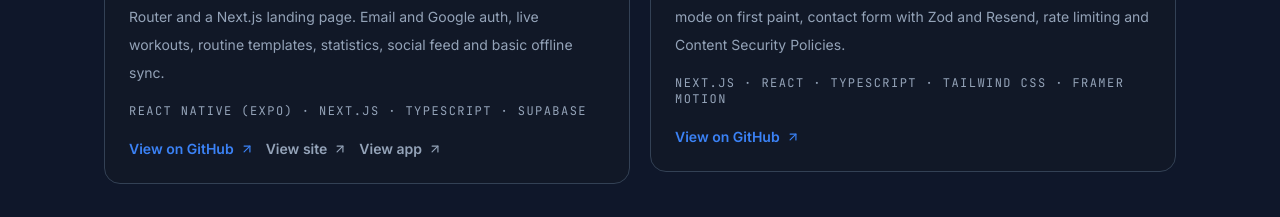
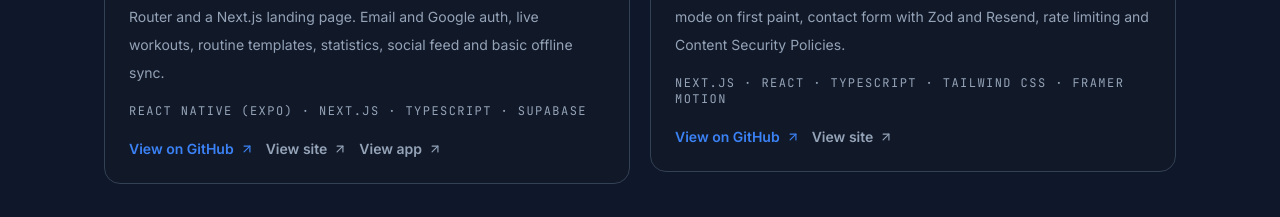
Before and after one commit to nikitayxp/portfolio-site, a Next.js app: page /en in a window 1280 px wide. Shown: the part 2000-2217 px from the top of the page. Built offline with nearby package versions, Linux system fonts and the light colour scheme; no server answers.

Commit message:
chore: update site URL to nikitayxp.is-a.dev

```diff
--- a/src/app/layout.tsx
+++ b/src/app/layout.tsx
@@ -29,7 +29,7 @@ export const metadata: Metadata = {
   },
   description:
     "Full Stack Developer portfolio — Next.js, React Native, Supabase and modern web apps.",
-  metadataBase: new URL("https://portfolio-nikita-slobodeniuc.vercel.app"),
+  metadataBase: new URL("https://nikitayxp.is-a.dev"),
   alternates: {
     languages: {
       pt: "/pt",
--- a/src/app/robots.ts
+++ b/src/app/robots.ts
@@ -6,6 +6,6 @@ export default function robots(): MetadataRoute.Robots {
       userAgent: "*",
       allow: "/",
     },
-    sitemap: "https://portfolio-nikita-slobodeniuc.vercel.app/sitemap.xml",
+    sitemap: "https://nikitayxp.is-a.dev/sitemap.xml",
   };
 }
--- a/src/app/sitemap.ts
+++ b/src/app/sitemap.ts
@@ -1,6 +1,6 @@
 import type { MetadataRoute } from "next";
 
-const baseUrl = "https://portfolio-nikita-slobodeniuc.vercel.app";
+const baseUrl = "https://nikitayxp.is-a.dev";
 
 export default function sitemap(): MetadataRoute.Sitemap {
   return [
--- a/src/content/profile.ts
+++ b/src/content/profile.ts
@@ -133,6 +133,7 @@ export const profileContent: Record<Locale, ProfileContent> = {
         summary:
           "Portfólio bilingue (PT/EN) com smooth scrolling, animações, dark mode na primeira pintura, formulário de contacto com Zod e Resend, rate limiting e Content Security Policies.",
         githubUrl: "https://github.com/nikitayxp/portfolio-site",
+        siteUrl: "https://nikitayxp.is-a.dev",
       },
     ],
     experience: [
@@ -252,6 +253,7 @@ export const profileContent: Record<Locale, ProfileContent> = {
         summary:
           "Bilingual (PT/EN) portfolio with smooth scrolling, scroll animations, dark mode on first paint, contact form with Zod and Resend, rate limiting and Content Security Policies.",
         githubUrl: "https://github.com/nikitayxp/portfolio-site",
+        siteUrl: "https://nikitayxp.is-a.dev",
       },
     ],
     experience: [
```
